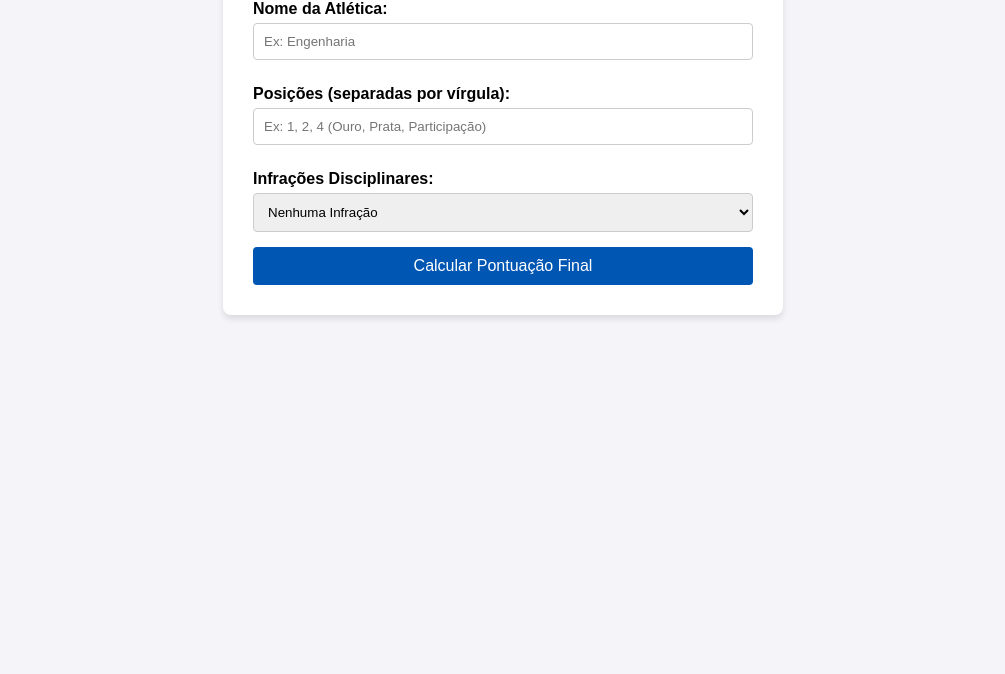
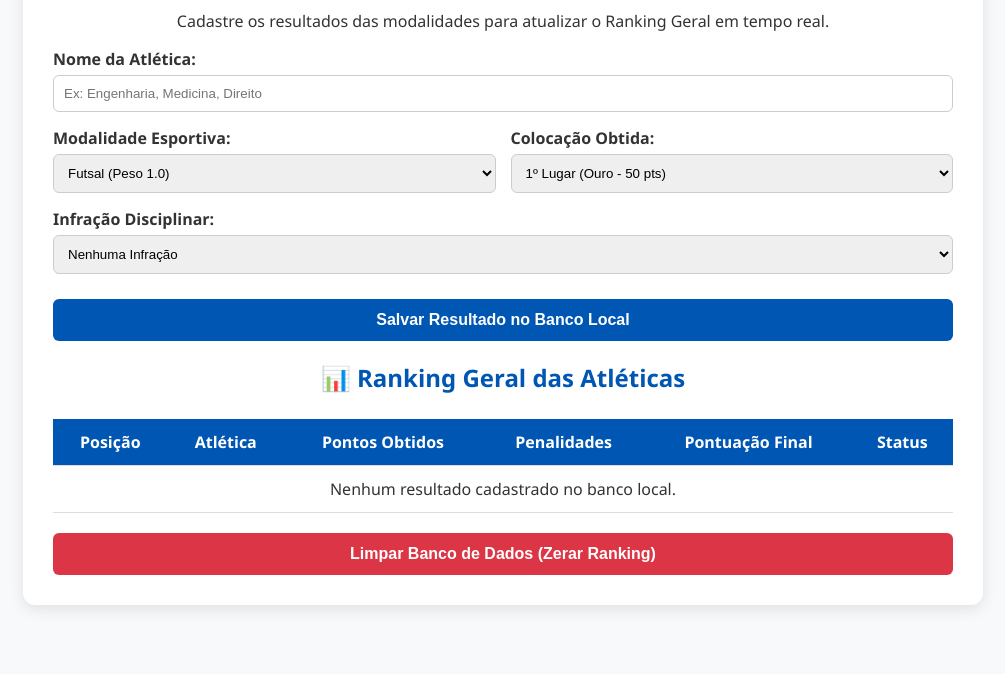
Before and after one commit to efraimnantes/refatoracao_codigo, a plain HTML site: page index.html in a window 1280 px wide. Shown: the part 126-800 px from the top of the page, without its empty margins (137-1142 px from the left). Drawn offline with Linux system fonts and the light colour scheme.

Commit message:
Refactor index.html for improved layout and functionality
Updated the title and improved the layout and style of the HTML page. Enhanced the form for inputting athletic results and added functionality for displaying rankings.

```diff
--- a/index.html
+++ b/index.html
@@ -3,86 +3,269 @@
 <head>
     <meta charset="UTF-8">
     <meta name="viewport" content="width=device-width, initial-scale=1.0">
-    <title>Apuração JIUFMS</title>
+    <title>Apuração e Ranking Geral - JIUFMS</title>
     <style>
-        body { font-family: Arial, sans-serif; background-color: #f4f4f9; padding: 20px; }
-        .container { max-width: 500px; margin: 0 auto; background: white; padding: 30px; border-radius: 8px; box-shadow: 0 4px 6px rgba(0,0,0,0.1); }
-        h2 { text-align: center; color: #333; }
-        label { font-weight: bold; margin-top: 10px; display: block; }
-        input, select { width: 100%; padding: 10px; margin-top: 5px; margin-bottom: 15px; border: 1px solid #ccc; border-radius: 4px; box-sizing: border-box; }
-        button { width: 100%; padding: 10px; background-color: #0056b3; color: white; border: none; border-radius: 4px; font-size: 16px; cursor: pointer; }
-        button:hover { background-color: #004494; }
-        .resultado { margin-top: 20px; padding: 15px; border-radius: 4px; font-weight: bold; text-align: center; }
-        .sucesso { background-color: #d4edda; color: #155724; border: 1px solid #c3e6cb; }
-        .erro { background-color: #f8d7da; color: #721c24; border: 1px solid #f5c6cb; }
+        :root {
+            --primary: #0056b3;
+            --success: #28a745;
+            --danger: #dc3545;
+            --bg: #f8f9fa;
+        }
+        body {
+            font-family: 'Segoe UI', Tahoma, Geneva, Verdana, sans-serif;
+            background-color: var(--bg);
+            margin: 0;
+            padding: 20px;
+            color: #333;
+        }
+        .container {
+            max-width: 900px;
+            margin: 0 auto;
+            background: white;
+            padding: 30px;
+            border-radius: 12px;
+            box-shadow: 0 4px 15px rgba(0,0,0,0.1);
+        }
+        h1, h2 {
+            color: var(--primary);
+            text-align: center;
+        }
+        .grid {
+            display: grid;
+            grid-template-columns: 1fr 1fr;
+            gap: 15px;
+        }
+        .form-group {
+            margin-bottom: 15px;
+        }
+        label {
+            display: block;
+            margin-bottom: 5px;
+            font-weight: bold;
+        }
+        input, select {
+            width: 100%;
+            padding: 10px;
+            border: 1px solid #ccc;
+            border-radius: 6px;
+            box-sizing: border-box;
+        }
+        button {
+            width: 100%;
+            padding: 12px;
+            background-color: var(--primary);
+            color: white;
+            border: none;
+            border-radius: 6px;
+            font-size: 16px;
+            font-weight: bold;
+            cursor: pointer;
+            margin-top: 10px;
+        }
+        button:hover {
+            opacity: 0.9;
+        }
+        .btn-clear {
+            background-color: var(--danger);
+            margin-top: 20px;
+        }
+        table {
+            width: 100%;
+            border-collapse: collapse;
+            margin-top: 25px;
+        }
+        th, td {
+            padding: 12px;
+            text-align: center;
+            border-bottom: 1px solid #ddd;
+        }
+        th {
+            background-color: var(--primary);
+            color: white;
+        }
+        tr:nth-child(even) {
+            background-color: #f2f2f2;
+        }
+        .status-desclassificado {
+            color: var(--danger);
+            font-weight: bold;
+        }
+        .status-ativo {
+            color: var(--success);
+            font-weight: bold;
+        }
     </style>
 </head>
 <body>
 
 <div class="container">
-    <h2>Apuração JIUFMS 🏆</h2>
+    <h1>🏆 Sistema de Apuração - JIUFMS</h1>
+    <p style="text-align:center;">Cadastre os resultados das modalidades para atualizar o Ranking Geral em tempo real.</p>
 
-    <label for="nomeAtletica">Nome da Atlética:</label>
-    <input type="text" id="nomeAtletica" placeholder="Ex: Engenharia">
+    <form id="formApuracao">
+        <div class="form-group">
+            <label for="atletica">Nome da Atlética:</label>
+            <input type="text" id="atletica" placeholder="Ex: Engenharia, Medicina, Direito" required>
+        </div>
 
-    <label for="posicoes">Posições (separadas por vírgula):</label>
-    <input type="text" id="posicoes" placeholder="Ex: 1, 2, 4 (Ouro, Prata, Participação)">
+        <div class="grid">
+            <div class="form-group">
+                <label for="esporte">Modalidade Esportiva:</label>
+                <select id="esporte" required>
+                    <option value="1.0">Futsal (Peso 1.0)</option>
+                    <option value="1.0">Basquete (Peso 1.0)</option>
+                    <option value="1.0">Vôlei (Peso 1.0)</option>
+                    <option value="1.0">Handebol (Peso 1.0)</option>
+                    <option value="0.75">Atletismo (Peso 0.75)</option>
+                    <option value="0.75">Natação (Peso 0.75)</option>
+                </select>
+            </div>
 
-    <label for="infracao">Infrações Disciplinares:</label>
+            <div class="form-group">
+                <label for="colocacao">Colocação Obtida:</label>
+                <select id="colocacao" required>
+                    <option value="50">1º Lugar (Ouro - 50 pts)</option>
+                    <option value="30">2º Lugar (Prata - 30 pts)</option>
+                    <option value="20">3º Lugar (Bronze - 20 pts)</option>
+                    <option value="5">Participação (5 pts)</option>
+                </select>
+            </div>
+        </div>
+
+        <div class="form-group">
+            <label for="infracao">Infração Disciplinar:</label>
             <select id="infracao">
                 <option value="NENHUMA">Nenhuma Infração</option>
-        <option value="BRIGA">Briga (-50 pontos)</option>
-        <option value="PRECONCEITO">Preconceito (Desclassificação)</option>
+                <option value="BRIGA">Briga em Quadra/Torcida (-50 pts)</option>
+                <option value="PRECONCEITO">Preconceito/Discriminação (Desclassificação)</option>
             </select>
+        </div>
 
-    <button onclick="calcularPontuacao()">Calcular Pontuação Final</button>
+        <button type="submit">Salvar Resultado no Banco Local</button>
+    </form>
 
-    <div id="boxResultado" class="resultado" style="display: none;"></div>
+    <h2>📊 Ranking Geral das Atléticas</h2>
+    <table>
+        <thead>
+            <tr>
+                <th>Posição</th>
+                <th>Atlética</th>
+                <th>Pontos Obtidos</th>
+                <th>Penalidades</th>
+                <th>Pontuação Final</th>
+                <th>Status</th>
+            </tr>
+        </thead>
+        <tbody id="tabelaRanking">
+            <!-- Linhas inseridas dinamicamente pelo JavaScript -->
+        </tbody>
+    </table>
+
+    <button class="btn-clear" onclick="limparBancoDados()">Limpar Banco de Dados (Zerar Ranking)</button>
 </div>
 
 <script>
-    // Reprodução da Lógica Limpa no Front-End
-    const PONTOS_OURO = 50;
-    const PONTOS_PRATA = 30;
-    const PONTOS_BRONZE = 20;
-    const PONTOS_PARTICIPACAO = 5;
-    const PENALIDADE_BRIGA = 50;
+    document.getElementById('formApuracao').addEventListener('submit', function(e) {
+        e.preventDefault();
 
-    function calcularPontuacao() {
-        const nome = document.getElementById('nomeAtletica').value;
-        const posicoesInput = document.getElementById('posicoes').value;
+        const nome = document.getElementById('atletica').value.trim();
+        const peso = parseFloat(document.getElementById('esporte').value);
+        const pontosBase = parseInt(document.getElementById('colocacao').value);
         const infracao = document.getElementById('infracao').value;
-        const boxResultado = document.getElementById('boxResultado');
 
-        boxResultado.style.display = 'block';
+        const pontosModalidade = Math.round(pontosBase * peso);
 
-        // Cláusula de Guarda (Separação de Fluxos de Execução)
-        if (infracao === "PRECONCEITO") {
-            boxResultado.className = 'resultado erro';
-            boxResultado.innerHTML = `⚠️ Desclassificação: A Atlética ${nome || 'informada'} cometeu infração gravíssima (Preconceito).`;
+        let penalidade = 0;
+        let desclassificado = false;
+
+        if (infracao === 'BRIGA') {
+            penalidade = 50;
+        } else if (infracao === 'PRECONCEITO') {
+            desclassificado = true;
+        }
+
+        salvarNoBancoLocal(nome, pontosModalidade, penalidade, desclassificado);
+        document.getElementById('formApuracao').reset();
+        carregarRanking();
+    });
+
+    function salvarNoBancoLocal(nome, pontos, penalidade, desclassificado) {
+        let banco = JSON.parse(localStorage.getItem('jiufms_db')) || {};
+
+        if (!banco[nome]) {
+            banco[nome] = {
+                pontosBrutos: 0,
+                penalidadesTotal: 0,
+                desclassificado: false
+            };
+        }
+
+        if (desclassificado) {
+            banco[nome].desclassificado = true;
+        } else {
+            banco[nome].pontosBrutos += pontos;
+            banco[nome].penalidadesTotal += penalidade;
+        }
+
+        localStorage.setItem('jiufms_db', JSON.stringify(banco));
+    }
+
+    function carregarRanking() {
+        let banco = JSON.parse(localStorage.getItem('jiufms_db')) || {};
+        let lista = [];
+
+        for (let nome in banco) {
+            let item = banco[nome];
+            let pontuacaoFinal = Math.max(0, item.pontosBrutos - item.penalidadesTotal);
+            if (item.desclassificado) pontuacaoFinal = 0;
+
+            lista.push({
+                nome: nome,
+                pontosBrutos: item.pontosBrutos,
+                penalidades: item.penalidadesTotal,
+                pontuacaoFinal: pontuacaoFinal,
+                desclassificado: item.desclassificado
+            });
+        }
+
+        // Ordena por pontuação final (maior para menor)
+        lista.sort((a, b) => {
+            if (a.desclassificado) return 1;
+            if (b.desclassificado) return -1;
+            return b.pontuacaoFinal - a.pontuacaoFinal;
+        });
+
+        const tbody = document.getElementById('tabelaRanking');
+        tbody.innerHTML = '';
+
+        if (lista.length === 0) {
+            tbody.innerHTML = '<tr><td colspan="6">Nenhum resultado cadastrado no banco local.</td></tr>';
             return;
         }
 
-        // Calcula os pontos baseados no array de posições
-        let pontos = 0;
-        if (posicoesInput.trim() !== "") {
-            const posicoesArray = posicoesInput.split(',').map(num => parseInt(num.trim()));
-            posicoesArray.forEach(pos => {
-                if (pos === 1) pontos += PONTOS_OURO;
-                else if (pos === 2) pontos += PONTOS_PRATA;
-                else if (pos === 3) pontos += PONTOS_BRONZE;
-                else if (!isNaN(pos)) pontos += PONTOS_PARTICIPACAO;
+        lista.forEach((atletica, index) => {
+            const tr = document.createElement('tr');
+            tr.innerHTML = `
+                <td>${atletica.desclassificado ? '-' : index + 1 + 'º'}</td>
+                <td><strong>${atletica.nome}</strong></td>
+                <td>${atletica.pontosBrutos}</td>
+                <td>-${atletica.penalidades}</td>
+                <td><strong>${atletica.pontuacaoFinal}</strong></td>
+                <td>${atletica.desclassificado ? '<span class="status-desclassificado">ELIMINADA</span>' : '<span class="status-ativo">ATIVA</span>'}</td>
+            `;
+            tbody.appendChild(tr);
         });
     }
 
-        // Aplica penalidades menores
-        if (infracao === "BRIGA") {
-            pontos -= PENALIDADE_BRIGA;
+    function limparBancoDados() {
+        if (confirm('Deseja realmente apagar todo o histórico de pontuações do banco de dados local?')) {
+            localStorage.removeItem('jiufms_db');
+            carregarRanking();
+        }
     }
 
-        boxResultado.className = 'resultado sucesso';
-        boxResultado.innerHTML = `✅ A Atlética <strong>${nome || 'informada'}</strong> encerrou com <strong>${pontos}</strong> pontos!`;
-    }
+    // Carrega o ranking assim que a página é aberta
+    carregarRanking();
 </script>
 
 </body>
```
Lines whose indentation alone changed are shown as unchanged.
